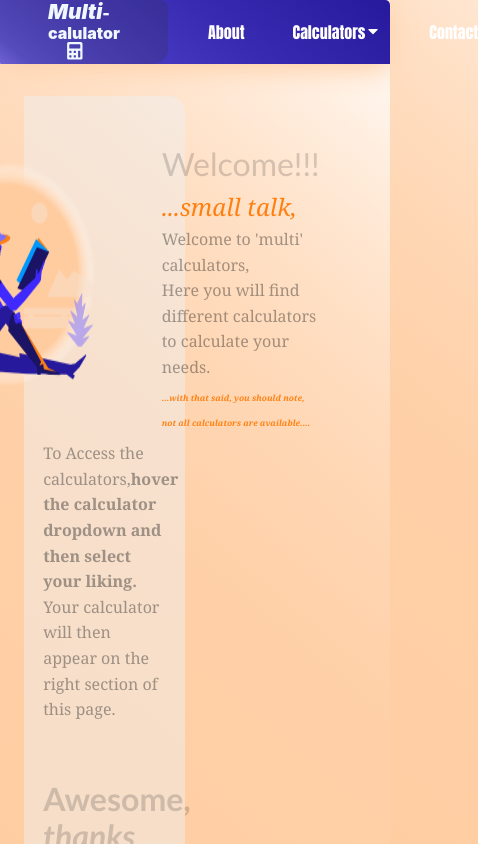
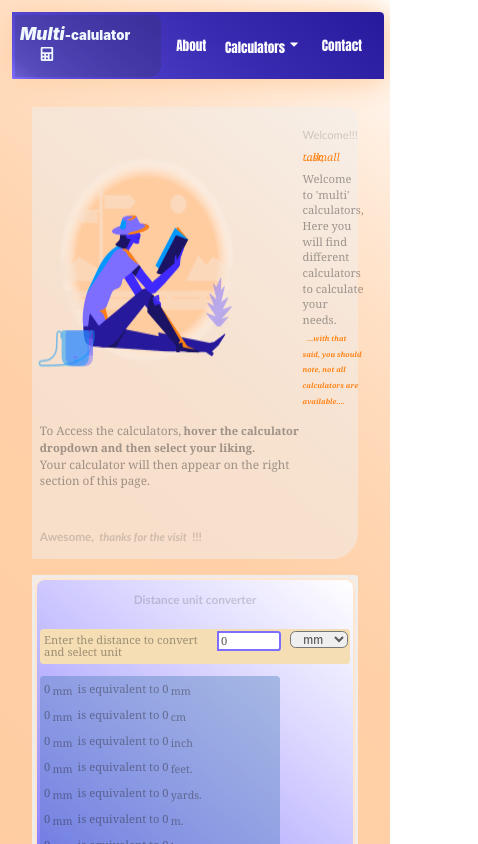
Before and after one commit to ye-ses/multi-calculator, a React (Create React App) app: page / in a window 390 px wide. Shown: the top 844 px of the page, 478 px wide, since content can reach past the window. Built offline with nearby package versions, Linux system fonts and the light colour scheme.

Commit message:
media uerry

```diff
--- a/src/NavBar.js
+++ b/src/NavBar.js
@@ -77,6 +77,18 @@ const NavMenu = styled.ul`
   align-items: center;
   gap: 3em;
   max-width: max-content;
+  @media (max-width: 920px) {
+    gap: 1em;
+    justify-self: right;
+    margin-right: 6em;
+  }
+  @media (max-width: 500px) {
+    font-size: 98%;
+    padding: 0.2em;
+    justify-self: right;
+    gap: 0.3em;
+    margin-right: 1em;
+  }
 `;
 const NavContainer = styled.div`
   position: sticky;
@@ -94,5 +106,13 @@ const NavContainer = styled.div`
   );
   box-shadow: -1px 2px 30px var(--primary-color),
     5px 1px 30px var(--primary-light);
+
+  @media (max-width: 920px) {
+    * {
+      font-size: 98%;
+      padding: 0.2em;
+      gap: 1em;
+    }
+  }
 `;
 export default NavBar;
--- a/src/Pages/Content.js
+++ b/src/Pages/Content.js
@@ -23,5 +23,12 @@ const Container = styled.div`
     min-width: 0;
     min-height: 0;
   }
+  @media (max-width: 920px) {
+    grid-template-columns: 1fr;
+    * {
+      font-size: 95%;
+      padding: 0.2em;
+    }
+  }
 `;
 export default Content;
--- a/src/Pages/Right.js
+++ b/src/Pages/Right.js
@@ -26,6 +26,12 @@ function Right(props) {
           <DSTForm />
         </Container>
       );
+    default:
+      return (
+        <Container>
+          <DSTForm />
+        </Container>
+      );
   }
 }
 const Container = styled.div`
--- a/src/calculator/ButtonsGrid.js
+++ b/src/calculator/ButtonsGrid.js
@@ -123,5 +123,11 @@ const Container = styled.div`
     1px -1px 1px rgba(46, 46, 46, 0.2), 2px 2px 10px rgba(46, 46, 46, 0.2);
   border-radius: 5px 0 10px 2px;
   padding: 1em;
+  @media (max-width: 550px) {
+    button {
+      width: 2.87em;
+      height: 2.5em;
+    }
+  }
 `;
 export default buttonsGrid;
--- a/src/index.css
+++ b/src/index.css
@@ -37,3 +37,94 @@ p {
   font-family: Cambria, Cochin, Georgia, Times, 'Times New Roman', serif;
   color: rgba(24, 24, 24, 0.4);
 }
+
+@media (max-width:1050px) {
+  p {
+    font-size: 0.9rem;
+    line-height: 1.4;
+  }
+}
+
+@media (max-width:920px) {
+
+  * {
+    font-size: 97%;
+    padding: .2em;
+  }
+
+  .content-container {
+    grid-template-columns: 1fr;
+  }
+
+  .left {
+    display: flex;
+  }
+
+  .calculator {
+    max-width: fit-content;
+  }
+
+  .buttons-grid {
+    width: fit-content;
+  }
+
+  .display {
+    width: 17em;
+  }
+
+  .verticalFunctions {
+    margin-left: -0.05em;
+  }
+
+  .showHistory p {
+    line-height: 1;
+    background-color: var(--primary-light);
+    padding: .5em;
+    font-size: 1.1em;
+    margin-left: -6em;
+  }
+}
+
+@media (max-width:550px) {
+
+  * {
+    padding: .2em;
+  }
+
+  .left {
+    flex-direction: column;
+  }
+
+  .content-container {
+    grid-template-columns: 1fr;
+  }
+
+  .calculator {
+    max-width: fit-content;
+  }
+
+  .buttons-grid {
+    width: fit-content;
+  }
+
+  .display {
+    width: 14.3em;
+  }
+
+  .showHistory p {
+    line-height: 1;
+    background-color: var(--primary-light);
+    padding: .5em;
+    margin-left: -6em;
+  }
+
+  .verticalFunctions {
+    margin-left: 0.02em;
+  }
+
+  .buttons-grid input {
+    width: 2.87em;
+    height: 2.5em;
+  }
+
+}
```
